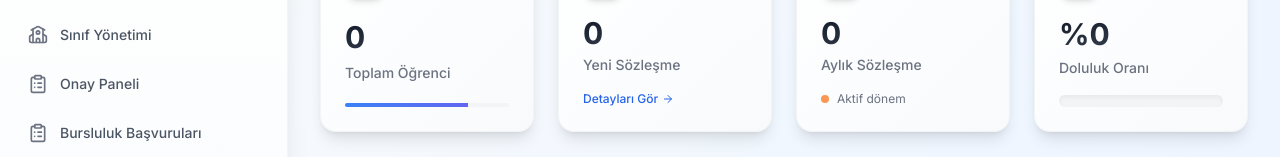
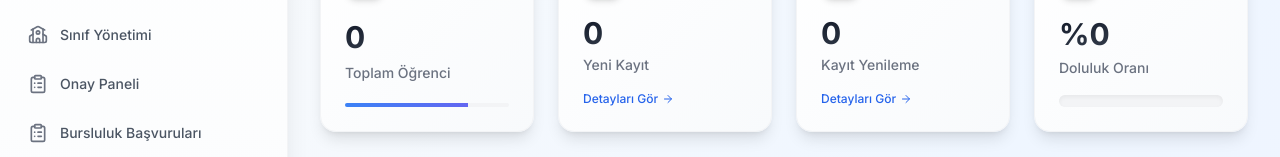
Before and after one commit to eerdem5387/okul-yonetim-sistemi, a Next.js app: page / in a window 1280 px wide. Shown: the part 215-372 px from the top of the page. Built offline with nearby package versions, Linux system fonts and the light colour scheme; no server answers; sample sign-in values are in the browser's storage.

Commit message:
jhgjhgjhg

```diff
--- a/src/app/page.tsx
+++ b/src/app/page.tsx
@@ -7,8 +7,8 @@ import Link from "next/link"
 
 interface DashboardStats {
   totalStudents: number
-  todayContracts: number
-  monthContracts: number
+  todayNewRegistrations: number
+  monthRenewals: number
   totalClubs: number
   clubCapacityAverage: number
 }
@@ -32,8 +32,8 @@ interface RecentActivity {
 export default function HomePage() {
   const [stats, setStats] = useState<DashboardStats>({
     totalStudents: 0,
-    todayContracts: 0,
-    monthContracts: 0,
+    todayNewRegistrations: 0,
+    monthRenewals: 0,
     totalClubs: 0,
     clubCapacityAverage: 0
   })
@@ -84,12 +84,11 @@ export default function HomePage() {
       ]
 
       const today = new Date().toISOString().split('T')[0]
-      const todayContracts = allContracts.filter(c =>
+      const thisMonth = new Date().toISOString().slice(0, 7)
+      const todayNewRegistrations = newRegistrations.filter((c: { createdAt?: string }) =>
         c.createdAt && c.createdAt.startsWith(today)
       ).length
-
-      const thisMonth = new Date().toISOString().slice(0, 7)
-      const monthContracts = allContracts.filter(c =>
+      const monthRenewals = renewals.filter((c: { createdAt?: string }) =>
         c.createdAt && c.createdAt.startsWith(thisMonth)
       ).length
 
@@ -102,8 +101,8 @@ export default function HomePage() {
 
       setStats({
         totalStudents: Array.isArray(students) ? students.length : 0,
-        todayContracts,
-        monthContracts,
+        todayNewRegistrations,
+        monthRenewals,
         totalClubs: Array.isArray(clubs) ? clubs.length : 0,
         clubCapacityAverage: Math.round(clubCapacityAverage)
       })
@@ -191,10 +190,10 @@ export default function HomePage() {
             <div className="text-[10px] sm:text-xs text-gray-500 font-medium">Bugün</div>
           </div>
           <div className="stat-card-value text-xl sm:text-2xl lg:text-3xl">
-            {loading ? <div className="spinner" /> : stats.todayContracts}
+            {loading ? <div className="spinner" /> : stats.todayNewRegistrations}
           </div>
-          <div className="stat-card-label text-xs sm:text-sm">Yeni Sözleşme</div>
-          <Link href="/history" className="mt-2 sm:mt-3 lg:mt-4 text-[10px] sm:text-xs text-blue-600 hover:text-blue-700 font-medium flex items-center gap-1 hover:gap-2 transition-all">
+          <div className="stat-card-label text-xs sm:text-sm">Yeni Kayıt</div>
+          <Link href="/new-registrations/list" className="mt-2 sm:mt-3 lg:mt-4 text-[10px] sm:text-xs text-blue-600 hover:text-blue-700 font-medium flex items-center gap-1 hover:gap-2 transition-all">
             <span className="hidden sm:inline">Detayları Gör</span>
             <span className="sm:hidden">Detay</span>
             <ArrowRight className="h-2.5 w-2.5 sm:h-3 sm:w-3" />
@@ -209,13 +208,14 @@ export default function HomePage() {
             <div className="text-[10px] sm:text-xs text-gray-500 font-medium">Bu Ay</div>
           </div>
           <div className="stat-card-value text-xl sm:text-2xl lg:text-3xl">
-            {loading ? <div className="spinner" /> : stats.monthContracts}
+            {loading ? <div className="spinner" /> : stats.monthRenewals}
           </div>
-          <div className="stat-card-label text-xs sm:text-sm">Aylık Sözleşme</div>
-          <div className="mt-2 sm:mt-3 lg:mt-4 flex items-center gap-1.5 sm:gap-2">
-            <div className="h-1.5 w-1.5 sm:h-2 sm:w-2 bg-orange-500 rounded-full animate-pulse" />
-            <span className="text-[10px] sm:text-xs text-gray-500">Aktif dönem</span>
-          </div>
+          <div className="stat-card-label text-xs sm:text-sm">Kayıt Yenileme</div>
+          <Link href="/renewal/list" className="mt-2 sm:mt-3 lg:mt-4 text-[10px] sm:text-xs text-blue-600 hover:text-blue-700 font-medium flex items-center gap-1 hover:gap-2 transition-all">
+            <span className="hidden sm:inline">Detayları Gör</span>
+            <span className="sm:hidden">Detay</span>
+            <ArrowRight className="h-2.5 w-2.5 sm:h-3 sm:w-3" />
+          </Link>
         </div>
 
         <div className="stat-card group">
```
